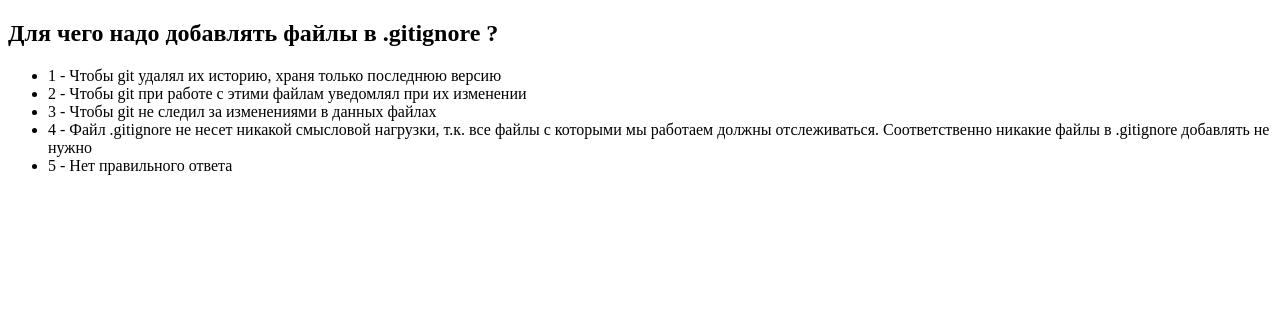
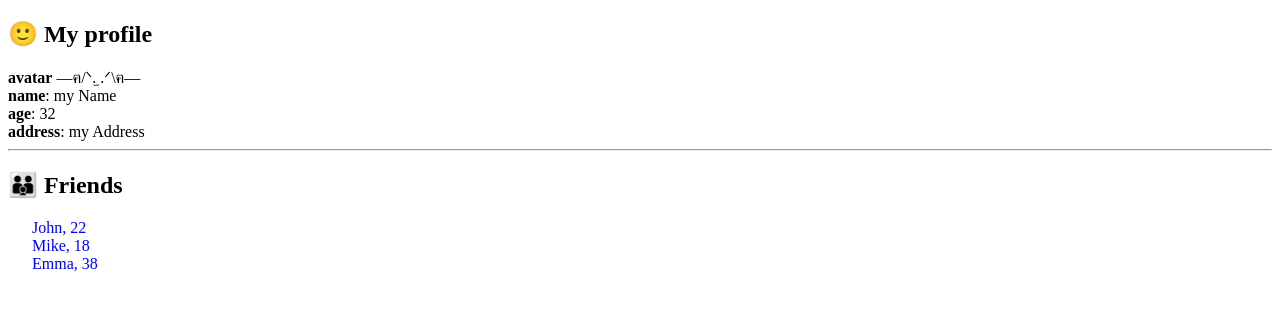
Before and after one commit to PavelNovik/ekz2, a React (Create React App) app: page / in a window 1280 px wide. Shown: the top 310 px of the page. Built offline with nearby package versions, Linux system fonts and the light colour scheme.

Commit message:
finish - 19 ekz

```diff
--- a/src/index.tsx
+++ b/src/index.tsx
@@ -1,32 +1,113 @@
+import ReactDOM from 'react-dom/client';
+import { BrowserRouter, Route, Routes, useNavigate, useParams } from 'react-router-dom'
 import React from 'react'
-import ReactDOM from 'react-dom/client';
 
-export const App = () => {
+type UserType = {
+    id: number
+    name: string
+    avatar: string
+    age: number
+    address: string
+}
+
+const users: UserType[] = [
+    {
+        id: 1,
+        name: 'my Name',
+        age: 32,
+        avatar: '—ฅ/ᐠ.̫ .ᐟ\\ฅ—',
+        address: 'my Address'
+    },
+    {
+        id: 2,
+        name: 'John',
+        age: 22,
+        avatar: ':)',
+        address: 'California'
+    },
+    {
+        id: 3,
+        name: 'Mike',
+        age: 18,
+        avatar: '^._.^',
+        address: 'New York'
+    },
+    {
+        id: 4,
+        name: 'Emma',
+        age: 38,
+        avatar: '/ᐠ-ꞈ-ᐟ\\',
+        address: 'Washington'
+    },
+]
+
+const StartPage = () => {
+    const navigate = useNavigate()
+    const friends = users.filter(u => u.id !== 1)
+
+    const mappedFriends = friends.map((f, i) => {
+        const go = () => {
+            navigate('/friend/' + f.id)
+        }
+
+        return (
+            <div key={i} onClick={go} style={{paddingLeft: 24, color: 'blue', cursor: 'pointer'}}>
+                {f.name}, {f.age}
+            </div>
+        )
+    })
+
     return (
         <div>
-            <h2>Для чего надо добавлять файлы в .gitignore ?</h2>
-            <ul>
-                <li>1 - Чтобы git удалял их историю, храня только последнюю версию</li>
-                <li>2 - Чтобы git при работе с этими файлам уведомлял при их изменении</li>
-                <li>3 - Чтобы git не следил за изменениями в данных файлах</li>
-                <li>4 - Файл .gitignore не несет никакой смысловой нагрузки, т.к. все файлы с которыми мы работаем должны
-                    отслеживаться. Соответственно никакие файлы в .gitignore добавлять не нужно
-                </li>
-                <li>5 - Нет правильного ответа</li>
-            </ul>
+            <h2>🙂 My profile</h2>
+            <Profile userId={1}/>
+            <hr/>
+            <h2>👪 Friends</h2>
+            {mappedFriends}
+        </div>
+    )
+}
+const Profile: React.FC<{ userId?: number }> = ({userId}) => {
+    const {id} = useParams<{ id: string }>()
+    const user = users.find(u => u.id === +(id || userId || 0))
+
+    return (
+        <div>
+            <div>
+                <b>avatar</b> {user?.avatar}
+            </div>
+            <div>
+                <div><b>name</b>: {user?.name}</div>
+                <div><b>age</b>: {user?.age}</div>
+                <div><b>address</b>: {user?.address}</div>
+            </div>
         </div>
     )
 }
 
+export const Friends = () => {
+    return (
+        <Routes>
+            <Route path={'/'} element={<StartPage/>}/>
+            <Route path={'/friend/:id'} element={<Profile/>}/>
+            <Route path={'*'} element={<div>❌404 Page Not Found❌</div>}/>
+        </Routes>
+    )
+}
 
 const root = ReactDOM.createRoot(document.getElementById('root') as HTMLElement);
-root.render(<App/>);
+root.render(
+    <BrowserRouter>
+        <Friends/>
+    </BrowserRouter>
+);
 
 // 📜 Описание:
-// Для чего надо добавлять файлы в .gitignore ?
-// Может быть несколько вариантов ответа (ответ дайте через пробел).
-// ❗ Ответ будет засчитан как верный, только при полном правильном совпадении.
-// Если указали правильно один вариант (1),
-// а нужно было указать два варианта (1 и 2), то ответ в данном случае будет засчитан как неправильный
-
-// 🖥 Пример ответа: 1
+// При загрузке приложения на экране отображается
+// профиль пользователя и список друзей.
+// Если кликнуть на пользователя, то видим ❌404 Page Not Found❌
+// Исправьте код, чтобы по клику на пользователя
+// отображалась странице с информацией о друге.
+// В качестве ответа укажите исправленную строку кода.
+//
+// 🖥 Пример ответа: <Profile userId={4}/>
```
